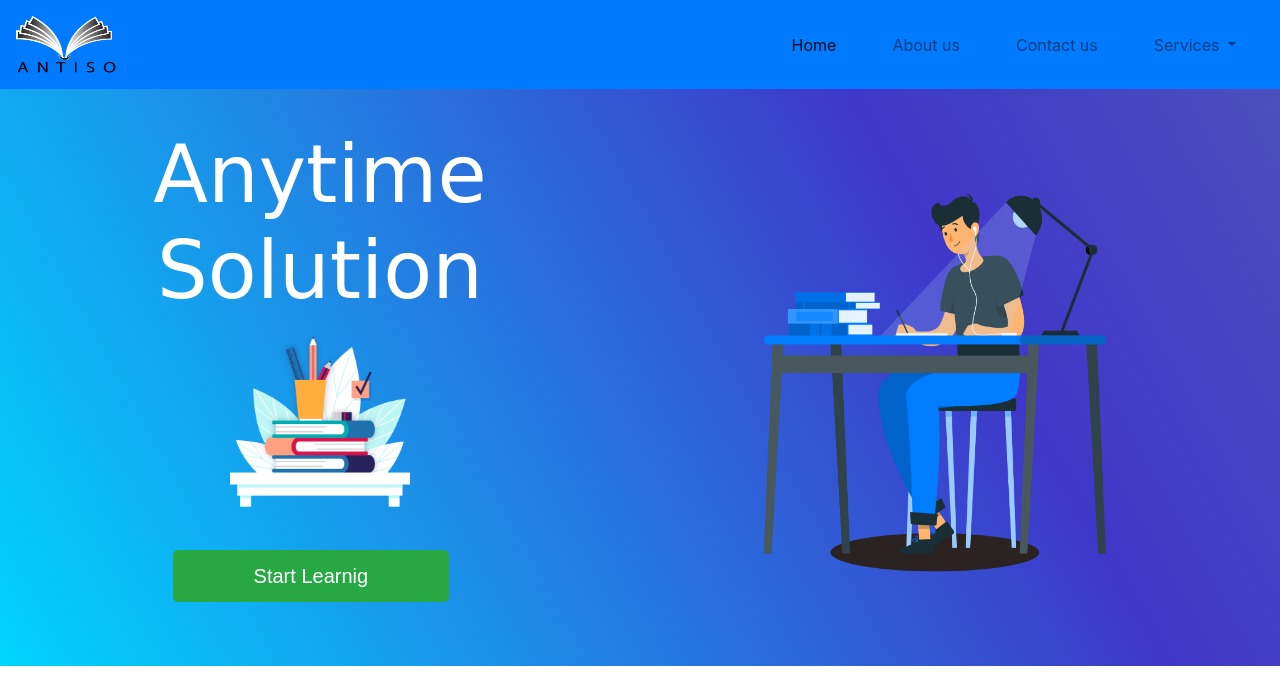
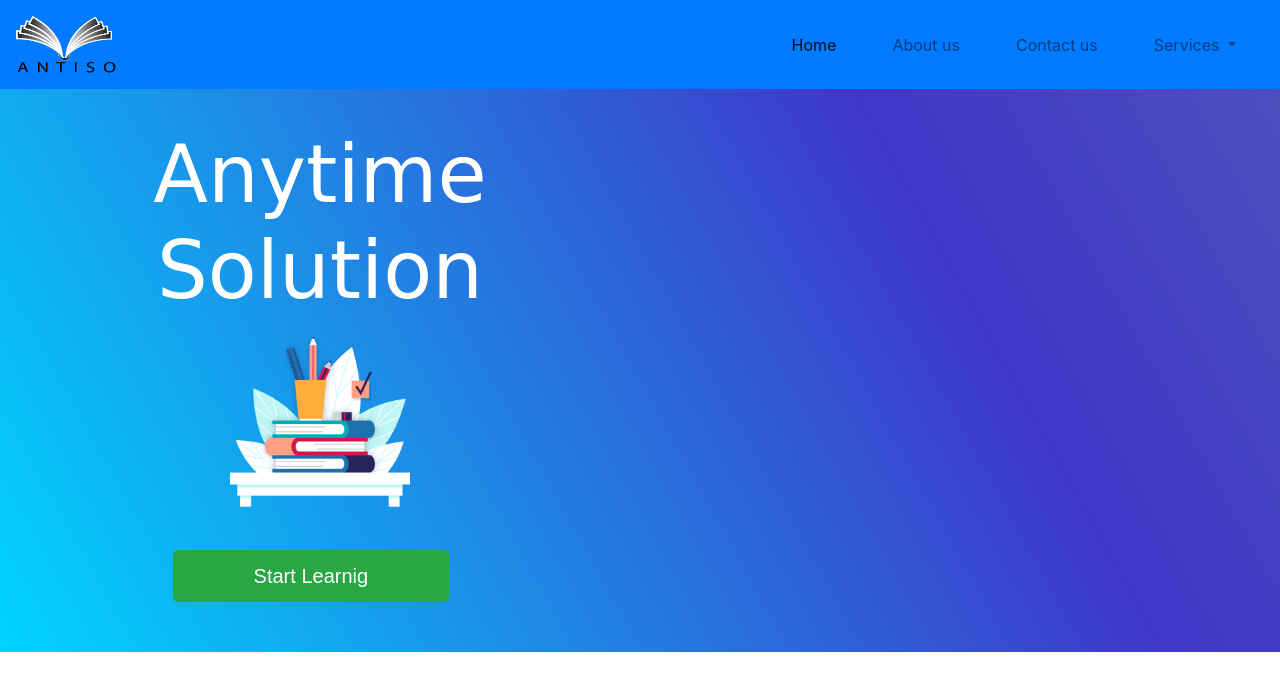
Before and after one commit to shaad82663/ANTISO1.2, a plain HTML site: page index.html in a window 1280 px wide. Shown: the top 699 px of the page. Drawn offline with nearby package versions, Linux system fonts and the light colour scheme; a web font is replaced by a local one.

Commit message:
Update index.html

```diff
--- a/index.html
+++ b/index.html
@@ -72,7 +72,7 @@
 <!--      <button type="button " class="btn btn-light btn-lg top-btns">Tutorials</button>-->
         </div>
           <div>
-      <img src="images/backgroundStudent.png" alt="iphone-mockup" height="500px" width="500px" class="photo">
+<!--       <img src="images/backgroundStudent.png" alt="iphone-mockup" height="500px" width="500px" class="photo"> -->
     </div>
       </div>
   </section>
```
